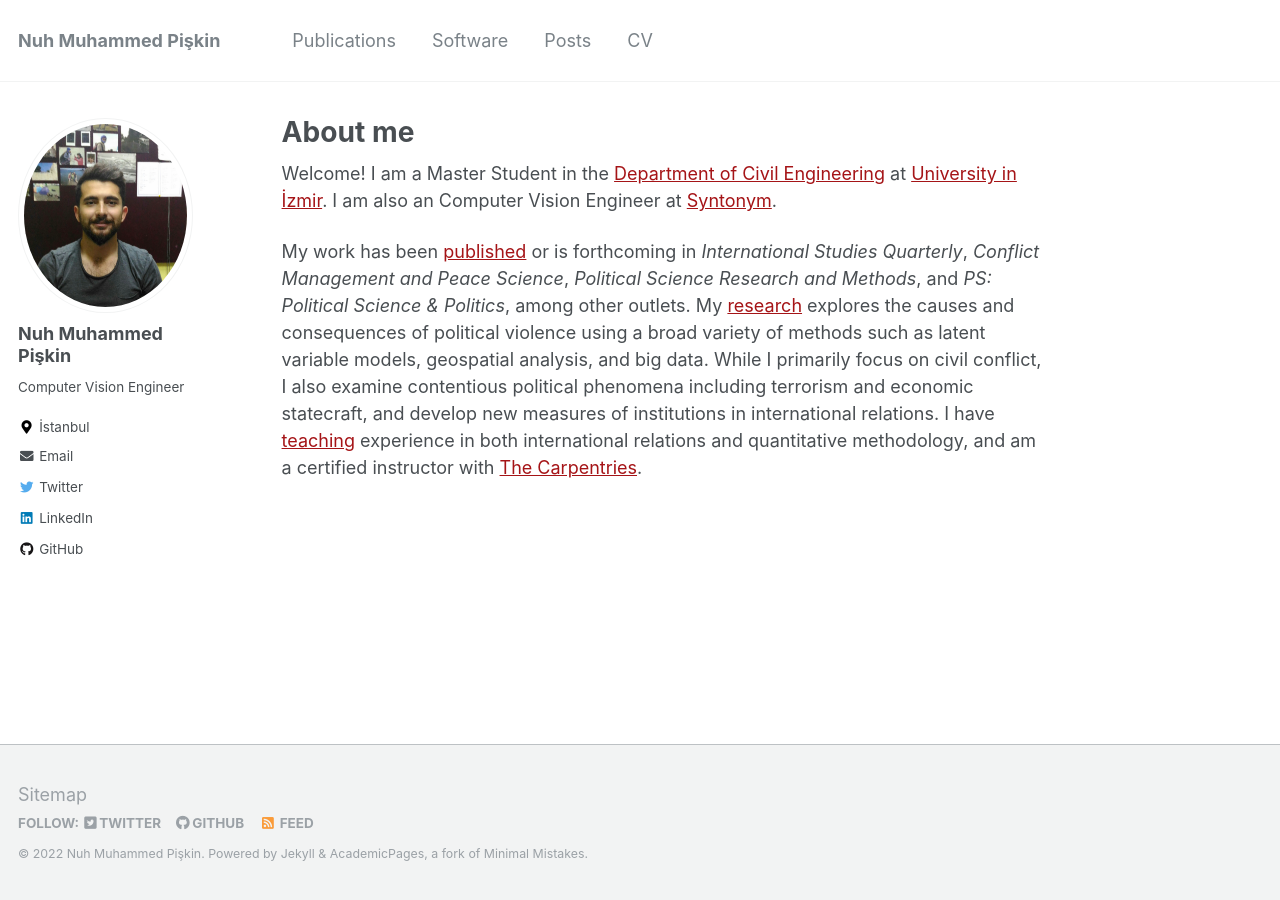
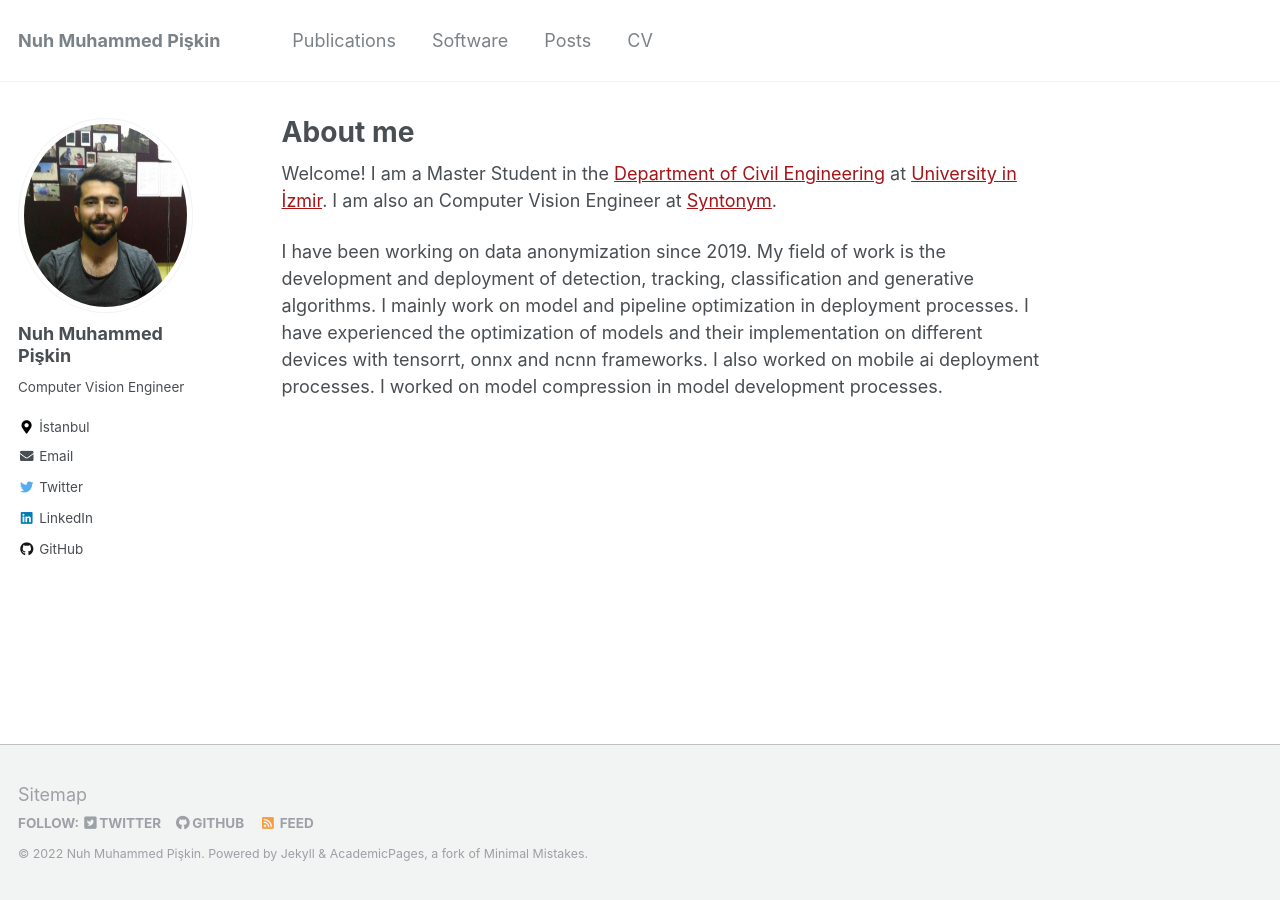
Before and after one commit to nuhpiskin/nuhpiskin.github.io, a Jekyll site: the page built from _pages/about.md, in a window 1280 px wide. Built offline with Jekyll 4.4.1, drawn with Linux system fonts in a browser that asks for light colours.

Commit message:
last asus changes.

```diff
--- a/Gemfile
+++ b/Gemfile
@@ -15,6 +15,7 @@ gem "github-pages", group: :jekyll_plugins
 # To upgrade, run `bundle update`.
 
 # gem "jekyll"
+gem 'rubyzip', '2.3.0'
 
 gem "wdm", "~> 0.1.0" if Gem.win_platform?
 
--- a/_pages/about.md
+++ b/_pages/about.md
@@ -13,14 +13,4 @@ Welcome! I am a Master Student in the [Department of Civil Engineering](https://
 Computer Vision Engineer at
 [Syntonym](https://syntonym.com/).
 
-My work has been [published](publications) or is forthcoming in
-*International Studies Quarterly*, *Conflict Management and Peace Science*,
-*Political Science Research and Methods*, and *PS: Political Science & Politics*,
-among other outlets. My [research](research) explores the causes and
-consequences of political violence using a broad variety of methods such as
-latent variable models, geospatial analysis, and big data. While I primarily
-focus on civil conflict, I also examine contentious political phenomena
-including terrorism and economic statecraft, and develop new measures of
-institutions in international relations. I have [teaching](teaching) experience
-in both international relations and quantitative methodology, and am a certified
-instructor with [The Carpentries](https://carpentries.org/).
+I have been working on data anonymization since 2019. My field of work is the development and deployment of detection, tracking, classification and generative algorithms. I mainly work on model and pipeline optimization in deployment processes. I have experienced the optimization of models and their implementation on different devices with tensorrt, onnx and ncnn frameworks. I also worked on mobile ai deployment processes. I worked on model compression in model development processes.
```
Also changed, not shown: _posts/2021-12-18-what-is-onnx.md (+2 -4 lines), Gemfile.lock.
